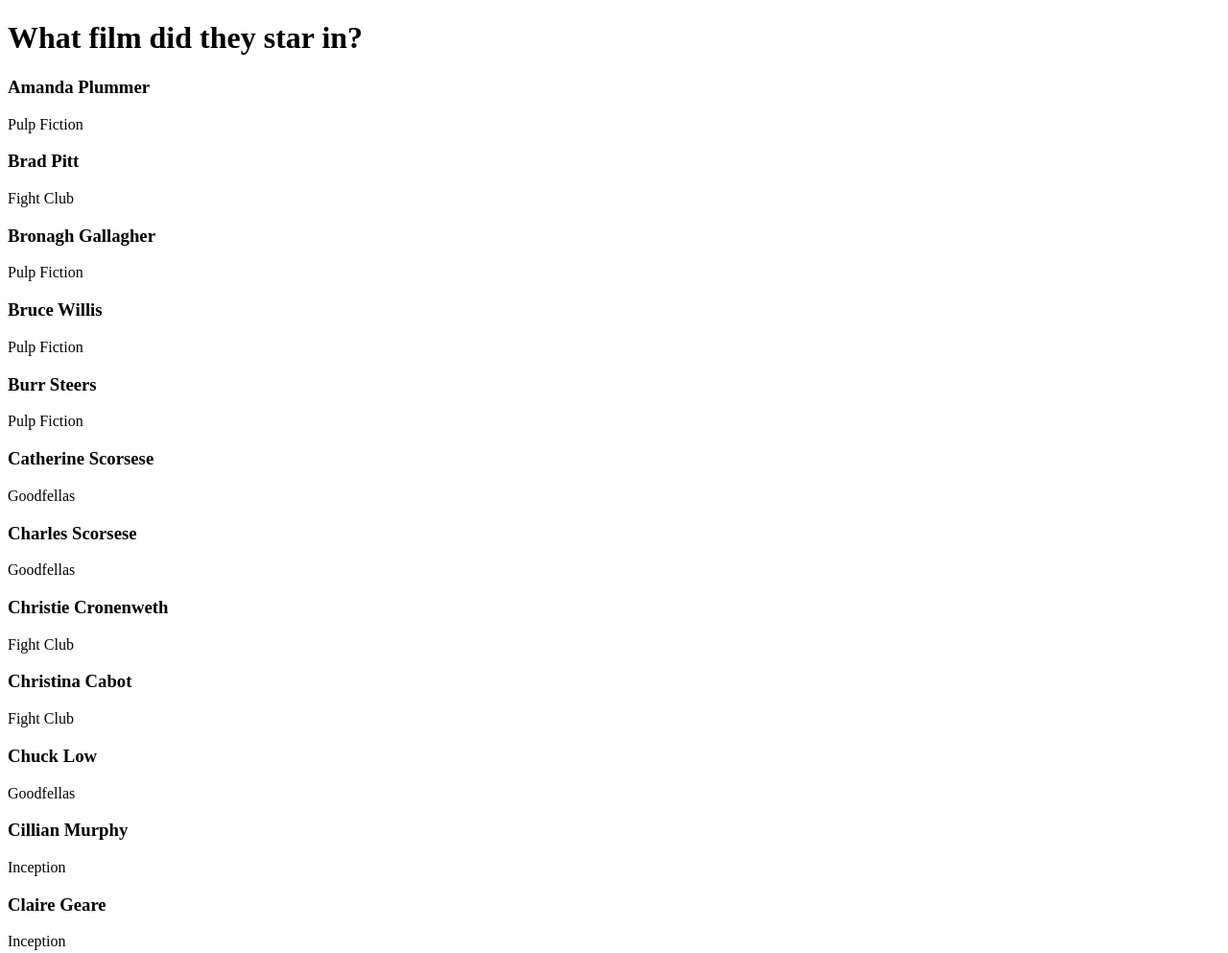
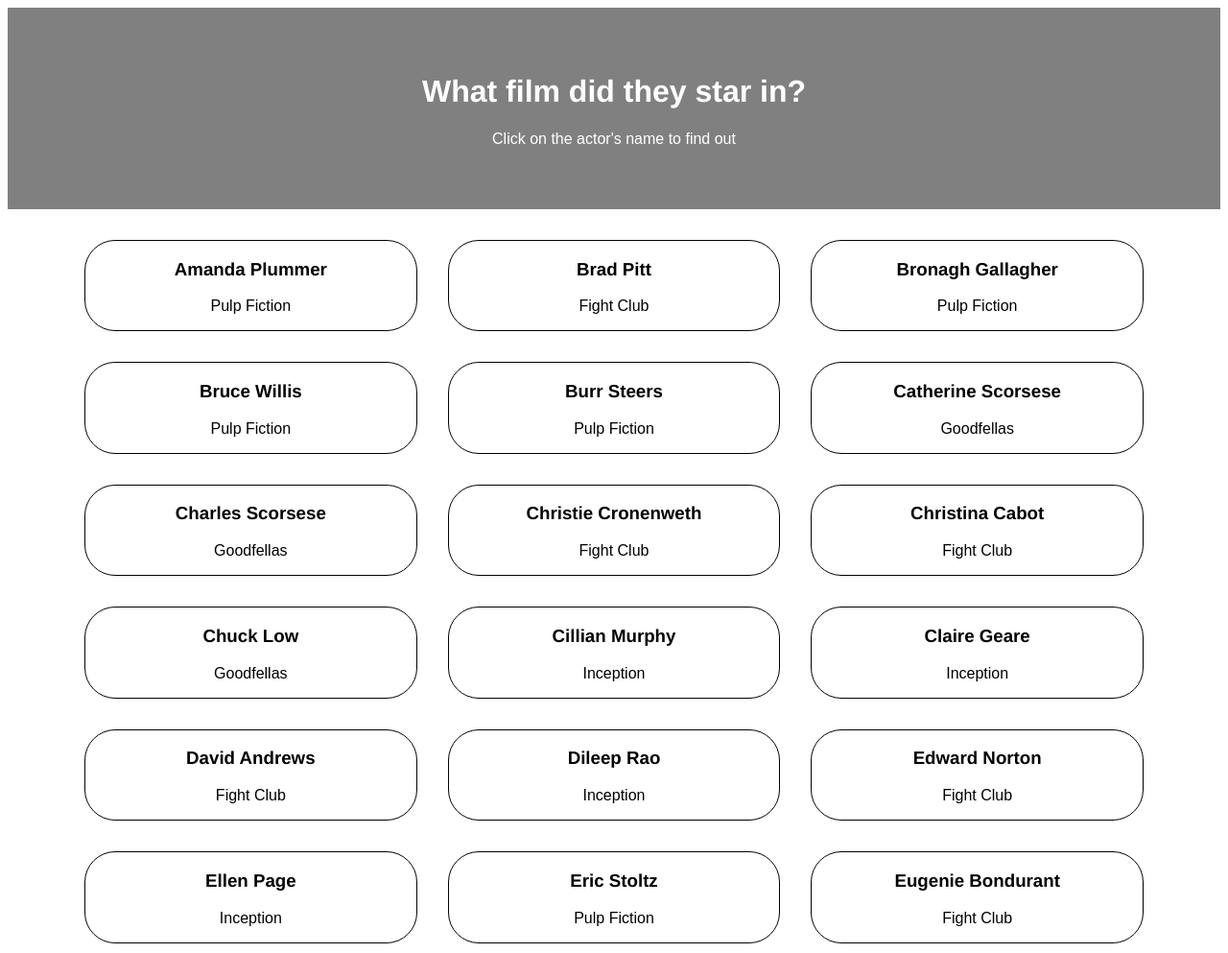
Before and after one commit to estherhzcam/actorlist, a plain HTML site: page index.html in a window 1280 px wide. Shown: the top 993 px of the page at 96% size. Drawn offline with Linux system fonts and the light colour scheme.

Commit message:
basic styling done

```diff
--- a/index.html
+++ b/index.html
@@ -10,14 +10,15 @@
 <body>
     <header>
         <h1>What film did they star in?</h1>
+        <p>Click on the actor's name to find out</p>
         <section id="filters"></section>
     </header>
     <main>
         <section class="info">
-            <template><h3 class=name>Actor name</h3><section class="film"></section></template>
+            <template><div id="wrapper"><h3 class=name>Actor name</h3><section class="film"><p></p></section></div></template>
         </section>
     </main>
-    <footer></footer>
+    <footer><p>2021 KEA MMD 3rd semester</p></footer>
     <script src="script.js"></script>
 </body>
 </html>
--- a/script.js
+++ b/script.js
@@ -490,7 +490,7 @@
     const template = document.querySelector("template").content
     const clone = template.cloneNode(true);
     clone.querySelector("h3").textContent = actor.fullname
-    clone.querySelector(".film").textContent = actor.movie
+    clone.querySelector(".film p").textContent = actor.movie
     const parent = document.querySelector(".info");
     parent.appendChild(clone);
 }
--- a/style.css
+++ b/style.css
@@ -0,0 +1,39 @@
+body {
+
+    font-family: 'Franklin Gothic Medium', 'Arial Narrow', Arial, sans-serif;
+}
+main { margin: 0 3em 0 3em;}
+
+p {
+    font-family: arial;
+}
+
+header {
+    background-color: grey;
+    padding: 3em;
+    text-align: center;
+    color: white
+}
+
+
+.info {
+    display: grid;
+    grid-template-columns: repeat(auto-fill, minmax(300px, 1fr));
+    margin: 2em;
+    grid-gap: 2em;
+}
+
+#wrapper {
+    border : solid 1px black;
+     border-radius: 2em;
+    text-align: center;
+    /* box-shadow: 5px 12px 17px -6px rgba(0,0,0,0.55); */
+}
+
+footer {
+    background-color: grey;
+    padding: 3em;
+    color: white;
+    font-size: smaller;
+    text-align: center;
+}
```
